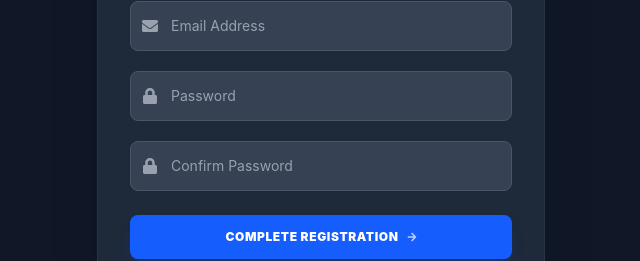
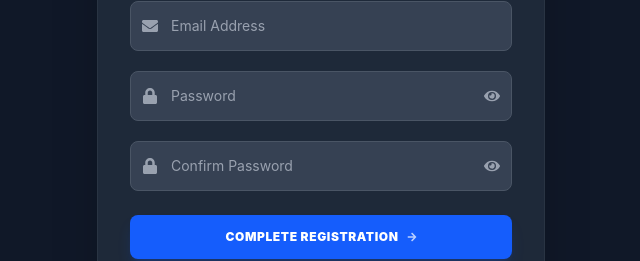
Before and after one commit to Altarserversassociationstacc/altar-server-association-Admin, a React (Vite) app: page /admin/signup in a window 1280 px wide. Shown: the part 342-603 px from the top of the page, without its empty margins (319-959 px from the left). Built offline with nearby package versions, Linux system fonts and the light colour scheme; no server answers.

Commit message:
feat: add password visibility toggle and fix API url

```diff
--- a/src/pages/AdminSignup.jsx
+++ b/src/pages/AdminSignup.jsx
@@ -1,12 +1,12 @@
 import React, { useState } from 'react';
 import { useNavigate, Link } from 'react-router-dom';
-import { FaUser, FaEnvelope, FaLock, FaArrowRight } from 'react-icons/fa';
+import { FaUser, FaEnvelope, FaLock, FaArrowRight, FaEye, FaEyeSlash } from 'react-icons/fa';
 import { PulseLoader } from 'react-spinners';
 import axios from 'axios';
 
-// Pull from environment configurations or fallback gracefully to localhost bindings
+// Strictly pull from environment configurations without local fallbacks
 // .replace(/\/$/, '') removes any trailing slashes to prevent double-slash route errors
-const API_BASE_URL = (import.meta.env.VITE_API_URL || 'http://localhost:5001').replace(/\/$/, '');
+const API_BASE_URL = (import.meta.env.VITE_API_BASE_URL || '').replace(/\/$/, '');
 
 const AdminSignup = () => {
   const [formData, setFormData] = useState({
@@ -18,6 +18,11 @@ const AdminSignup = () => {
   const [loading, setLoading] = useState(false);
   const [error, setError] = useState('');
   const [success, setSuccess] = useState('');
+
+  // States to toggle password visibility
+  const [showPassword, setShowPassword] = useState(false);
+  const [showConfirmPassword, setShowConfirmPassword] = useState(false);
+
   const navigate = useNavigate();
 
   const handleChange = (e) => {
@@ -26,6 +31,13 @@ const AdminSignup = () => {
 
   const handleSubmit = async (e) => {
     e.preventDefault();
+
+    // Quick safeguard: warn the user if the environment variable is missing
+    if (!API_BASE_URL) {
+      setError('System Error: API environment variable is missing. Check hosting configuration.');
+      return;
+    }
+
     setLoading(true);
     setError('');
     setSuccess('');
@@ -60,22 +72,50 @@ const AdminSignup = () => {
     }
   };
 
-  const renderInputField = (name, type, placeholder, Icon, required = true) => (
+  const renderInputField = (name, type, placeholder, Icon, required = true) => {
+    const isPassword = name === 'password';
+    const isConfirmPassword = name === 'confirmPassword';
+    const isPasswordField = isPassword || isConfirmPassword;
+
+    // Determine current input type based on visibility state
+    let inputType = type;
+    if (isPassword) inputType = showPassword ? 'text' : 'password';
+    if (isConfirmPassword) inputType = showConfirmPassword ? 'text' : 'password';
+
+    return (
       <div className="relative mb-5 group">
         <div className="absolute inset-y-0 left-0 pl-3 flex items-center pointer-events-none text-gray-400 group-focus-within:text-blue-400 transition-colors">
           <Icon size={16} />
         </div>
+
         <input
-        type={type}
+          type={inputType}
           name={name}
           value={formData[name]}
           onChange={handleChange}
           required={required}
           placeholder={placeholder}
-        className="w-full bg-gray-700 border border-gray-600 text-white text-sm rounded-lg focus:ring-2 focus:ring-blue-500 focus:border-blue-500 block pl-10 p-3.5 placeholder-gray-400 transition-all outline-none"
+          // Added pr-10 if it's a password field to prevent text overlapping with the eye icon
+          className={`w-full bg-gray-700 border border-gray-600 text-white text-sm rounded-lg focus:ring-2 focus:ring-blue-500 focus:border-blue-500 block pl-10 p-3.5 placeholder-gray-400 transition-all outline-none ${isPasswordField ? 'pr-10' : ''}`}
         />
+
+        {/* Toggle Eye Icon Button for Password Fields */}
+        {isPasswordField && (
+          <button
+            type="button"
+            onClick={() => isPassword ? setShowPassword(!showPassword) : setShowConfirmPassword(!showConfirmPassword)}
+            className="absolute inset-y-0 right-0 pr-3 flex items-center text-gray-400 hover:text-white transition-colors focus:outline-none"
+          >
+            {isPassword ? (
+              showPassword ? <FaEyeSlash size={16} /> : <FaEye size={16} />
+            ) : (
+              showConfirmPassword ? <FaEyeSlash size={16} /> : <FaEye size={16} />
+            )}
+          </button>
+        )}
       </div>
     );
+  };
 
   return (
     <div className="min-h-screen bg-gray-900 flex items-center justify-center p-6 font-sans">
@@ -103,6 +143,7 @@ const AdminSignup = () => {
           <form onSubmit={handleSubmit} className="space-y-1">
             {renderInputField('fullName', 'text', 'Full Name', FaUser)}
             {renderInputField('email', 'email', 'Email Address', FaEnvelope)}
+            {/* The type 'password' here acts as the default, but our logic above will override it to 'text' when clicked */}
             {renderInputField('password', 'password', 'Password', FaLock)}
             {renderInputField('confirmPassword', 'password', 'Confirm Password', FaLock)}
 
```
Lines whose indentation alone changed are shown as unchanged.
